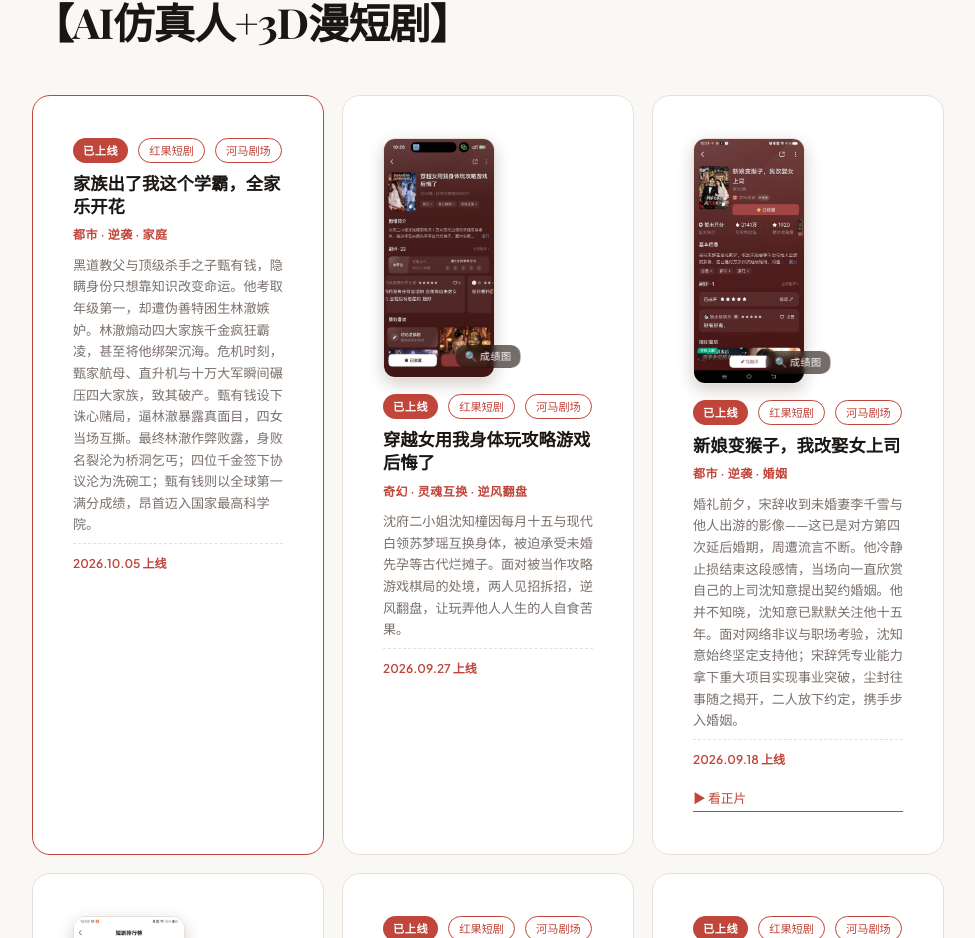
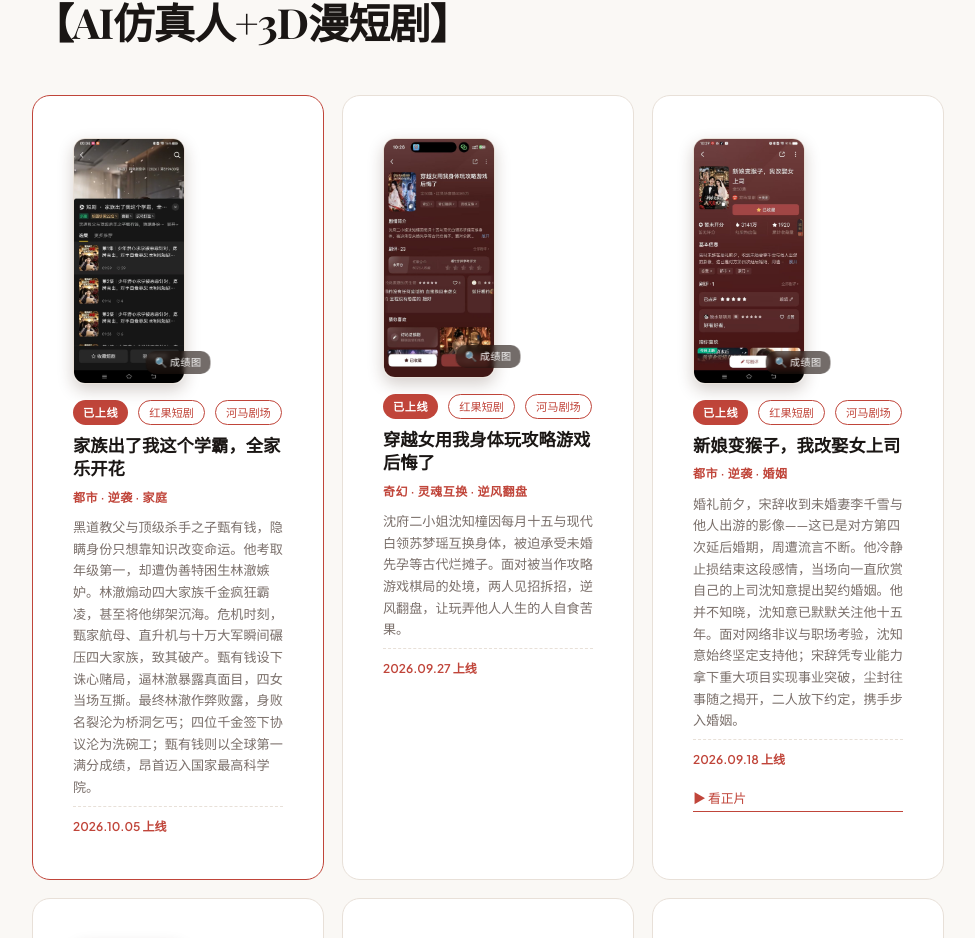
Before and after one commit to DreamHe-ai/hemenghan-portfolio, a React (Vite) app: page / in a window 1280 px wide. Shown: the part 3189-4127 px from the top of the page, without its empty margins (152-1127 px from the left). Built offline with nearby package versions, Linux system fonts and the light colour scheme; a web font is replaced by a local one.

Commit message:
Attach screenshot to drama: xueba

```diff
--- a/src/content.ts
+++ b/src/content.ts
@@ -211,6 +211,7 @@ export const SITE = {
         status: '已上线',
         platform: ['红果短剧', '河马剧场'],
         title: '家族出了我这个学霸，全家乐开花',
+        shot: '/shots/xueba.jpg',
         genre: '都市 · 逆袭 · 家庭',
         logline: '黑道教父与顶级杀手之子甄有钱，隐瞒身份只想靠知识改变命运。他考取年级第一，却遭伪善特困生林澈嫉妒。林澈煽动四大家族千金疯狂霸凌，甚至将他绑架沉海。危机时刻，甄家航母、直升机与十万大军瞬间碾压四大家族，致其破产。甄有钱设下诛心赌局，逼林澈暴露真面目，四女当场互撕。最终林澈作弊败露，身败名裂沦为桥洞乞丐；四位千金签下协议沦为洗碗工；甄有钱则以全球第一满分成绩，昂首迈入国家最高科学院。',
         episodes: '50 集',
```
